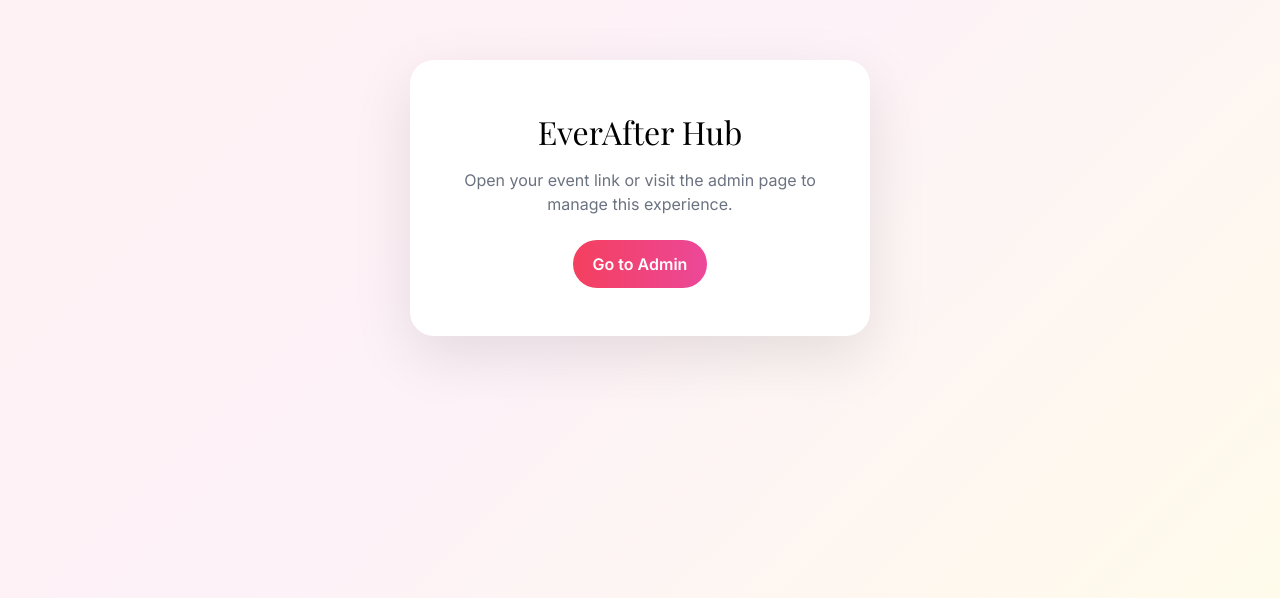
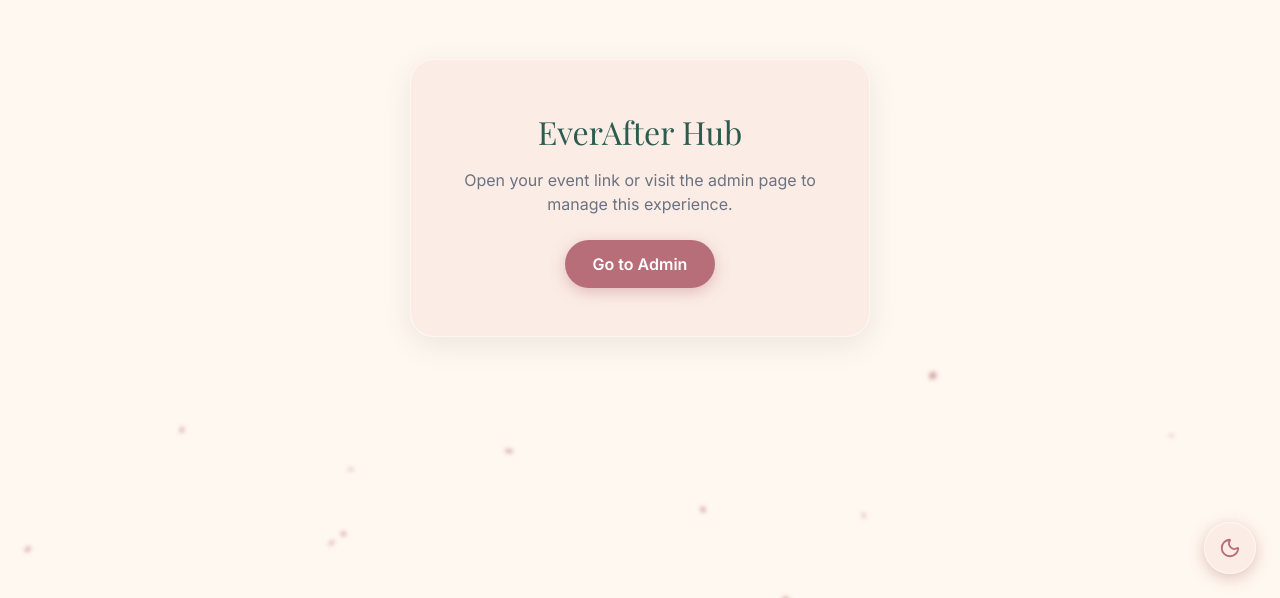
Before and after one commit to ObeyMuchechesi/everafter-hub, a Next.js app: page / in a window 1280 px wide. Shown: the part 202-800 px from the top of the page. Built offline with nearby package versions, Linux system fonts and the light colour scheme; no server answers.

Commit message:
feat: complete ui overhaul with particles, dual theme, and glassmorphism

```diff
--- /dev/null
+++ b/components/Particles.js
@@ -0,0 +1,35 @@
+import { useEffect, useState } from 'react';
+
+export default function Particles({ count = 15 }) {
+  const [particles, setParticles] = useState([]);
+
+  useEffect(() => {
+    const generated = Array.from({ length: count }).map((_, i) => ({
+      id: i,
+      left: `${Math.random() * 100}%`,
+      width: `${Math.random() * 6 + 2}px`,
+      height: `${Math.random() * 6 + 2}px`,
+      animationDuration: `${Math.random() * 10 + 10}s`,
+      animationDelay: `${Math.random() * 5}s`,
+    }));
+    setParticles(generated);
+  }, [count]);
+
+  return (
+    <div style={{ position: 'absolute', top: 0, left: 0, width: '100%', height: '100%', overflow: 'hidden', pointerEvents: 'none', zIndex: 0 }}>
+      {particles.map(p => (
+        <div
+          key={p.id}
+          className="particle"
+          style={{
+            left: p.left,
+            width: p.width,
+            height: p.height,
+            animationDuration: p.animationDuration,
+            animationDelay: p.animationDelay
+          }}
+        />
+      ))}
+    </div>
+  );
+}
--- a/pages/_app.js
+++ b/pages/_app.js
@@ -1,6 +1,53 @@
 import "@/styles/globals.css";
 import "@/styles/dashboard.css";
+import { createContext, useEffect, useState } from "react";
+import { Moon, Sun } from "lucide-react";
+
+export const ThemeContext = createContext();
 
 export default function App({ Component, pageProps }) {
-  return <Component {...pageProps} />;
+  const [theme, setTheme] = useState('light');
+  const [mounted, setMounted] = useState(false);
+
+  useEffect(() => {
+    setMounted(true);
+    const storedTheme = localStorage.getItem('everafter-theme');
+    if (storedTheme) {
+      setTheme(storedTheme);
+    } else if (window.matchMedia && window.matchMedia('(prefers-color-scheme: dark)').matches) {
+      setTheme('dark');
+    }
+  }, []);
+
+  useEffect(() => {
+    if (mounted) {
+      document.documentElement.setAttribute('data-theme', theme);
+      localStorage.setItem('everafter-theme', theme);
+    }
+  }, [theme, mounted]);
+
+  const toggleTheme = () => setTheme(prev => prev === 'light' ? 'dark' : 'light');
+
+  return (
+    <ThemeContext.Provider value={{ theme, toggleTheme }}>
+      {mounted && (
+        <button
+          onClick={toggleTheme}
+          style={{
+            position: 'fixed', bottom: '24px', right: '24px', zIndex: 9999,
+            background: 'var(--surface-color)', backdropFilter: 'blur(10px)',
+            border: '1px solid var(--border-glow)', padding: '14px', borderRadius: '50%',
+            color: 'var(--accent-primary)', boxShadow: '0 4px 15px var(--accent-glow)',
+            cursor: 'pointer', transition: 'all 0.3s ease', display: 'flex', alignItems: 'center', justifyContent: 'center'
+          }}
+          onMouseEnter={(e) => { e.currentTarget.style.transform = 'scale(1.1)'; }}
+          onMouseLeave={(e) => { e.currentTarget.style.transform = 'scale(1)'; }}
+          title={theme === 'light' ? "Switch to Dark Mode" : "Switch to Light Mode"}
+        >
+          {theme === 'light' ? <Moon size={22} /> : <Sun size={22} />}
+        </button>
+      )}
+      <Component {...pageProps} />
+    </ThemeContext.Provider>
+  );
 }
--- a/pages/index.js
+++ b/pages/index.js
@@ -1,6 +1,8 @@
 import { useState } from 'react';
 import { useRouter } from 'next/router';
 import { lookupGuest } from '../lib/guestLookup';
+import { Sparkles, Star, Heart, Flower2, User } from 'lucide-react';
+import Particles from '../components/Particles';
 
 export default function EventLanding({ event }) {
   const [name, setName] = useState('');
@@ -16,30 +18,24 @@ export default function EventLanding({ event }) {
         alignItems: 'center',
         justifyContent: 'center',
         padding: '16px',
-        background: 'linear-gradient(135deg, #fff1f2, #fdf2f8, #fffbeb)'
+        background: 'var(--bg-color)',
+        position: 'relative'
       }}>
-        <div style={{
-          background: 'white',
+        <Particles count={15} />
+        <div className="glass-card" style={{
           borderRadius: '24px',
           padding: '48px',
           width: '100%',
           maxWidth: '460px',
           textAlign: 'center',
-          boxShadow: '0 20px 60px rgba(0,0,0,0.1)'
+          position: 'relative',
+          zIndex: 10
         }}>
-          <h1 style={{ fontSize: '32px', fontFamily: 'Playfair Display, serif', marginBottom: '12px' }}>EverAfter Hub</h1>
-          <p style={{ color: '#6b7280', marginBottom: '24px' }}>Open your event link or visit the admin page to manage this experience.</p>
+          <h1 style={{ fontSize: '32px', fontFamily: 'var(--font-serif)', marginBottom: '12px', color: 'var(--text-main)' }}>EverAfter Hub</h1>
+          <p style={{ color: 'var(--text-muted)', marginBottom: '24px' }}>Open your event link or visit the admin page to manage this experience.</p>
           <button
             onClick={() => router.push('/admin')}
-            style={{
-              background: 'linear-gradient(to right, #f43f5e, #ec4899)',
-              color: 'white',
-              padding: '12px 20px',
-              borderRadius: '9999px',
-              border: 'none',
-              fontWeight: 600,
-              cursor: 'pointer'
-            }}
+            className="btn-primary"
           >
             Go to Admin
           </button>
@@ -50,10 +46,12 @@ export default function EventLanding({ event }) {
 
   if (router.isFallback) {
     return (
-      <div style={{ minHeight: '100vh', display: 'flex', alignItems: 'center', justifyContent: 'center', background: 'linear-gradient(135deg, #fff1f2, #fdf2f8, #fffbeb)' }}>
+      <div style={{ minHeight: '100vh', display: 'flex', alignItems: 'center', justifyContent: 'center', background: 'var(--bg-color)' }}>
         <div style={{ textAlign: 'center' }}>
-          <div className="animate-spin" style={{ fontSize: '36px', marginBottom: '16px' }}>🌸</div>
-          <p style={{ color: '#6b7280' }}>Loading...</p>
+          <div className="animate-spin" style={{ display: 'inline-block', marginBottom: '16px', color: 'var(--accent-primary)' }}>
+            <Flower2 size={36} />
+          </div>
+          <p style={{ color: 'var(--text-muted)' }}>Loading...</p>
         </div>
       </div>
     );
@@ -88,14 +86,15 @@ export default function EventLanding({ event }) {
       alignItems: 'center',
       justifyContent: 'center',
       padding: '16px',
-      background: 'linear-gradient(135deg, #fff1f2, #fdf2f8, #fffbeb)',
+      background: 'var(--bg-color)',
       position: 'relative',
       overflow: 'hidden'
     }}>
-      <div style={{ position: 'absolute', top: '40px', left: '40px', fontSize: '36px', opacity: 0.3 }} className="animate-float">🌸</div>
-      <div style={{ position: 'absolute', top: '80px', right: '60px', fontSize: '28px', opacity: 0.3, animationDelay: '1s' }} className="animate-float">✨</div>
-      <div style={{ position: 'absolute', bottom: '80px', left: '80px', fontSize: '28px', opacity: 0.3, animationDelay: '2s' }} className="animate-float">🌿</div>
-      <div style={{ position: 'absolute', bottom: '40px', right: '40px', fontSize: '36px', opacity: 0.3, animationDelay: '0.5s' }} className="animate-float">💫</div>
+      <Particles count={25} />
+      <div style={{ position: 'absolute', top: '40px', left: '40px', color: 'var(--accent-glow)' }} className="animate-float"><Flower2 size={36} /></div>
+      <div style={{ position: 'absolute', top: '80px', right: '60px', color: 'var(--accent-glow)', animationDelay: '1s' }} className="animate-float"><Sparkles size={28} /></div>
+      <div style={{ position: 'absolute', bottom: '80px', left: '80px', color: 'var(--accent-glow)', animationDelay: '2s' }} className="animate-float"><Heart size={28} /></div>
+      <div style={{ position: 'absolute', bottom: '40px', right: '40px', color: 'var(--accent-glow)', animationDelay: '0.5s' }} className="animate-float"><Star size={36} /></div>
 
       <div className="glass-card animate-fadeIn" style={{
         borderRadius: '24px',
@@ -108,24 +107,24 @@ export default function EventLanding({ event }) {
         <div style={{
           width: '80px',
           height: '4px',
-          background: 'linear-gradient(to right, #fb7185, #fbbf24)',
+          background: 'var(--accent-primary)',
           borderRadius: '9999px',
           margin: '0 auto 24px'
         }}></div>
 
         <h1 style={{
           fontSize: '36px',
-          fontFamily: 'Playfair Display, serif',
+          fontFamily: 'var(--font-serif)',
           textAlign: 'center',
-          color: '#1f2937',
+          color: 'var(--text-main)',
           marginBottom: '8px'
         }}>
           {event.couple}
         </h1>
-        <p style={{ textAlign: 'center', color: '#6b7280', marginBottom: '8px', fontWeight: 300 }}>
+        <p style={{ textAlign: 'center', color: 'var(--text-muted)', marginBottom: '8px', fontWeight: 300 }}>
           {event.date}
         </p>
-        <p style={{ textAlign: 'center', color: '#9ca3af', fontSize: '14px', marginBottom: '32px', fontWeight: 300 }}>
+        <p style={{ textAlign: 'center', color: 'var(--text-muted)', fontSize: '14px', marginBottom: '32px', fontWeight: 300 }}>
           {event.venue}
         </p>
 
@@ -134,7 +133,7 @@ export default function EventLanding({ event }) {
             display: 'block',
             fontSize: '14px',
             fontWeight: 500,
-            color: '#4b5563',
+            color: 'var(--text-muted)',
             marginBottom: '8px',
             textAlign: 'center',
             textTransform: 'uppercase',
@@ -150,7 +149,9 @@ export default function EventLanding({ event }) {
               onChange={(e) => { setName(e.target.value); setError(''); }}
               style={{
                 width: '100%',
-                border: '2px solid #e5e7eb',
+                border: '2px solid var(--border-glow)',
+                background: 'rgba(255, 255, 255, 0.1)',
+                color: 'var(--text-main)',
                 borderRadius: '12px',
                 padding: '16px 16px 16px 48px',
                 fontSize: '16px',
@@ -161,14 +162,16 @@ export default function EventLanding({ event }) {
               placeholder="Enter your full name..."
               required
             />
-            <span style={{ position: 'absolute', left: '16px', top: '50%', transform: 'translateY(-50%)', fontSize: '20px' }}>👤</span>
+            <span style={{ position: 'absolute', left: '16px', top: '50%', transform: 'translateY(-50%)', color: 'var(--text-muted)' }}>
+              <User size={20} />
+            </span>
           </div>
 
           {error && (
             <div style={{
-              background: '#fef2f2',
-              border: '1px solid #fecaca',
-              color: '#dc2626',
+              background: 'var(--accent-glow)',
+              border: '1px solid var(--accent-primary)',
+              color: 'var(--accent-primary)',
               padding: '12px',
               borderRadius: '12px',
               fontSize: '14px',
@@ -184,7 +187,7 @@ export default function EventLanding({ event }) {
           </button>
         </form>
 
-        <p style={{ textAlign: 'center', fontSize: '12px', color: '#9ca3af', marginTop: '24px', fontWeight: 300 }}>
+        <p style={{ textAlign: 'center', fontSize: '12px', color: 'var(--text-muted)', marginTop: '24px', fontWeight: 300 }}>
           Your table number will appear instantly
         </p>
       </div>
--- a/styles/globals.css
+++ b/styles/globals.css
@@ -1,38 +1,102 @@
 @import url('https://fonts.googleapis.com/css2?family=Playfair+Display:wght@400;500;600;700&family=Inter:wght@300;400;500;600&display=swap');
 @import "tailwindcss";
 
-@theme {
+:root {
+  /* Light Theme */
+  --bg-color: #FFF8F0;
+  --surface-color: rgba(249, 228, 224, 0.6); /* Blush glass */
+  --text-main: #2D5B4E; /* Deep Emerald */
+  --text-muted: #6b7280;
+  --accent-primary: #B76E79; /* Rose Gold */
+  --accent-glow: rgba(183, 110, 121, 0.4);
+  --border-glow: rgba(255, 255, 255, 0.5);
+
   --font-serif: 'Playfair Display', serif;
   --font-sans: 'Inter', sans-serif;
 }
 
-.glass-card {
-  background: rgba(255, 255, 255, 0.8);
-  backdrop-filter: blur(12px);
-  border: 1px solid rgba(255, 255, 255, 0.3);
-  box-shadow: 0 8px 32px rgba(0, 0, 0, 0.08);
+[data-theme='dark'] {
+  /* Dark Theme */
+  --bg-color: #0E1A2B;
+  --surface-color: rgba(58, 44, 59, 0.6); /* Muted Mauve glass */
+  --text-main: #E6D9F2; /* Soft Lavender Glow */
+  --text-muted: #9ca3af;
+  --accent-primary: #D4AF37; /* Warm Gold */
+  --accent-glow: rgba(212, 175, 55, 0.4);
+  --border-glow: rgba(212, 175, 55, 0.2);
 }
 
+body {
+  background-color: var(--bg-color);
+  color: var(--text-main);
+  font-family: var(--font-sans);
+  transition: background-color 0.5s ease, color 0.5s ease;
+  overflow-x: hidden;
+}
+
+h1, h2, h3, h4 {
+  font-family: var(--font-serif);
+}
+
+/* Glassmorphism & 3D Tilt Card */
+.glass-card {
+  background: var(--surface-color);
+  backdrop-filter: blur(16px);
+  -webkit-backdrop-filter: blur(16px);
+  border: 1px solid var(--border-glow);
+  box-shadow: 0 8px 32px rgba(0, 0, 0, 0.08);
+  transition: transform 0.4s cubic-bezier(0.175, 0.885, 0.32, 1.275), box-shadow 0.4s ease;
+  transform: perspective(1000px) translateZ(0);
+}
+
+.glass-card:hover {
+  transform: perspective(1000px) rotateX(2deg) rotateY(-2deg) translateZ(10px);
+  box-shadow: 0 15px 40px var(--accent-glow);
+  border-color: var(--accent-primary);
+}
+
+/* Button with ripple & lift-and-glow */
 .btn-primary {
-  background: linear-gradient(to right, #f43f5e, #ec4899);
-  color: white;
-  padding: 12px 24px;
+  position: relative;
+  overflow: hidden;
+  background: var(--accent-primary);
+  color: #fff;
+  padding: 12px 28px;
   border-radius: 9999px;
   font-weight: 600;
-  transition: all 0.3s;
-  box-shadow: 0 4px 15px rgba(244, 63, 94, 0.3);
-  cursor: pointer;
   border: none;
   display: inline-flex;
   align-items: center;
   justify-content: center;
   gap: 8px;
+  box-shadow: 0 4px 15px var(--accent-glow);
+  transition: all 0.3s ease;
+  z-index: 1;
+  cursor: pointer;
+}
+
+.btn-primary::after {
+  content: '';
+  position: absolute;
+  top: 50%;
+  left: 50%;
+  width: 0;
+  height: 0;
+  background: rgba(255,255,255,0.2);
+  border-radius: 50%;
+  transform: translate(-50%, -50%);
+  transition: width 0.6s ease, height 0.6s ease;
+  z-index: -1;
 }
 
 .btn-primary:hover {
-  background: linear-gradient(to right, #e11d48, #db2777);
-  box-shadow: 0 6px 20px rgba(244, 63, 94, 0.4);
-  transform: scale(1.03);
+  transform: translateY(-2px) scale(1.02);
+  box-shadow: 0 8px 25px var(--accent-glow);
+}
+
+.btn-primary:hover::after {
+  width: 300px;
+  height: 300px;
 }
 
 .btn-primary:active {
@@ -45,22 +109,23 @@
   transform: none;
 }
 
-.tab-active {
-  background: linear-gradient(to right, #f43f5e, #ec4899);
-  color: white;
-  box-shadow: 0 4px 15px rgba(244, 63, 94, 0.3);
+/* Particle Animation for Hero */
+@keyframes drift {
+  0% { transform: translateY(0) rotate(0deg); opacity: 0; }
+  10% { opacity: 0.6; }
+  90% { opacity: 0.6; }
+  100% { transform: translateY(-100vh) rotate(360deg); opacity: 0; }
+}
+.particle {
+  position: absolute;
+  bottom: -10%;
+  background: var(--accent-primary);
+  border-radius: 50%;
+  filter: blur(2px);
+  animation: drift linear infinite;
 }
 
-.tab-inactive {
-  background: white;
-  color: #4b5563;
-  transition: all 0.2s;
-}
-
-.tab-inactive:hover {
-  background: #fff1f2;
-}
-
+/* Base animations preserved */
 @keyframes fadeIn {
   from { opacity: 0; transform: translateY(20px); }
   to { opacity: 1; transform: translateY(0); }
@@ -87,3 +152,20 @@
 .animate-spin {
   animation: spin 1s linear infinite;
 }
+
+.tab-active {
+  background: var(--accent-primary);
+  color: white;
+  box-shadow: 0 4px 15px var(--accent-glow);
+}
+
+.tab-inactive {
+  background: var(--surface-color);
+  color: var(--text-muted);
+  transition: all 0.2s;
+  border: 1px solid var(--border-glow);
+}
+
+.tab-inactive:hover {
+  background: var(--accent-glow);
+}
```
Also changed, not shown: pages/event.js (+29 -20 lines).
